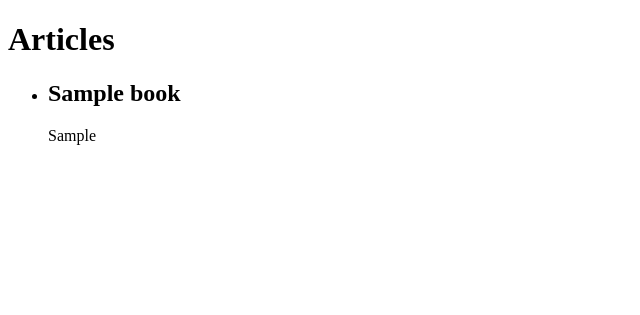
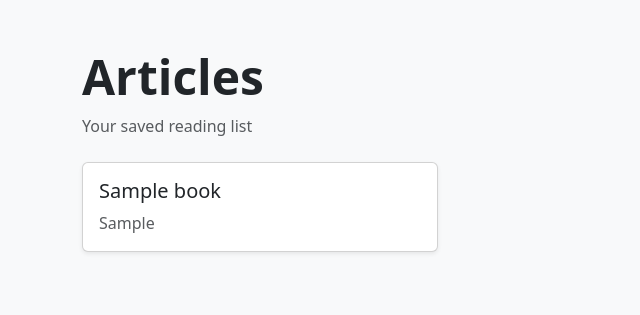
Before and after one commit to Maria-Friess/devops-project-1, a Django app: page /articles/ in a window 1280 px wide. Shown: the top 315 px of the page, without its empty margins (0-640 px from the left). Run offline with Django 5.2, Linux system fonts and the light colour scheme; tables that the repository leaves empty hold one stand-in row (values such as "Sample post").

Commit message:
Add styling to the article page

```diff
--- a/library/templates/library/article_list.html
+++ b/library/templates/library/article_list.html
@@ -4,21 +4,29 @@
     <meta charset="utf-8">
     <meta name="viewport" content="width=device-width, initial-scale=1">
     <title>Articles</title>
+    <link href="https://cdn.jsdelivr.net/npm/bootstrap@5.3.3/dist/css/bootstrap.min.css" rel="stylesheet">
 </head>
-<body>
-    <main>
-        <h1>Articles</h1>
+<body class="bg-light">
+    <main class="container py-5">
+        <header class="mb-4">
+            <h1 class="display-5 fw-semibold mb-2">Articles</h1>
+            <p class="text-body-secondary mb-0">Your saved reading list</p>
+        </header>
         {% if articles %}
-            <ul>
+            <ul class="row row-cols-1 row-cols-md-2 row-cols-lg-3 g-4 list-unstyled">
                 {% for article in articles %}
-                    <li>
-                        <h2>{{ article.name }}</h2>
-                        <p>{{ article.annotation }}</p>
+                    <li class="col">
+                        <article class="card h-100 shadow-sm">
+                            <div class="card-body">
+                                <h2 class="card-title h5">{{ article.name }}</h2>
+                                <p class="card-text text-body-secondary mb-0">{{ article.annotation }}</p>
+                            </div>
+                        </article>
                     </li>
                 {% endfor %}
             </ul>
         {% else %}
-            <p>No articles yet.</p>
+            <div class="alert alert-light border mb-0" role="status">No articles yet.</div>
         {% endif %}
     </main>
 </body>
```
